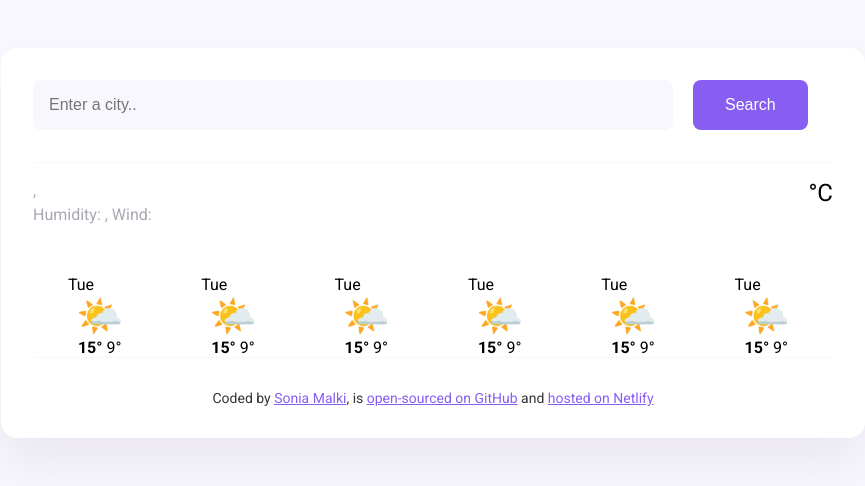
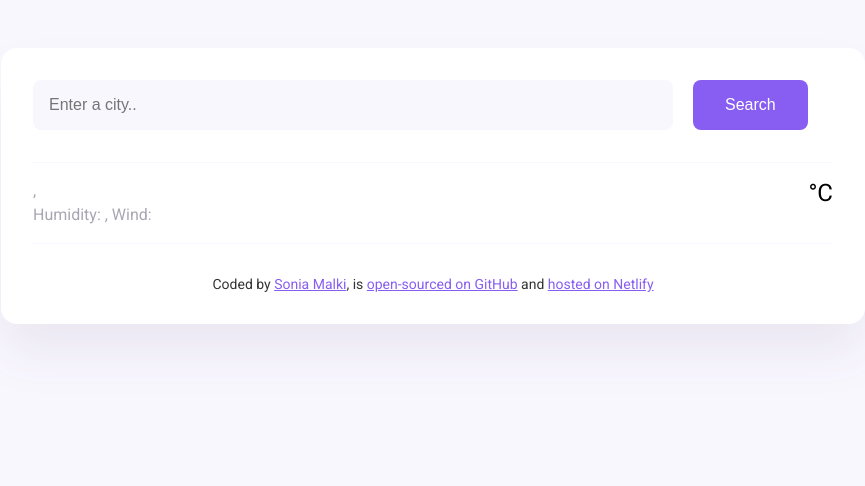
Before and after one commit to Sonia-Malki/waether-app-workalong, a plain HTML site: page index.html in a window 1280 px wide. Shown: the whole page, without its empty margins (207-1072 px from the left). Drawn offline with nearby package versions, Linux system fonts and the light colour scheme; no server answers.

Commit message:
Correction

```diff
--- a/index.html
+++ b/index.html
@@ -46,52 +46,7 @@
             <div class="weather-app-unit">°C</div>
           </div>
         </div>
-        <div class="weather-forecast">
-          <div class="weather-forecast-day">
-            <div class="weather-forecast-date">Tue</div>
-            <div class="weather-forecast-icon">🌤️</div>
-            <div class="weather-forecast-temperature">
-              <strong>15°</strong> 9°
-            </div>
-          </div>
-          <div class="weather-forecast-day">
-            <div class="weather-forecast-date">Tue</div>
-            <div class="weather-forecast-icon">🌤️</div>
-            <div class="weather-forecast-temperature">
-              <strong>15°</strong> 9°
-            </div>
-          </div>
-          <div class="weather-forecast-day">
-            <div class="weather-forecast-date">Tue</div>
-            <div class="weather-forecast-icon">🌤️</div>
-            <div class="weather-forecast-temperature">
-              <strong>15°</strong> 9°
-            </div>
-          </div>
-          <div class="weather-forecast-day">
-            <div class="weather-forecast-date">Tue</div>
-            <div class="weather-forecast-icon">🌤️</div>
-            <div class="weather-forecast-temperature">
-              <strong>15°</strong> 9°
-            </div>
-          </div>
-          <div class="weather-forecast-day">
-            <div class="weather-forecast-date">Tue</div>
-            <div class="weather-forecast-icon">🌤️</div>
-            <div class="weather-forecast-temperature">
-              <strong>15°</strong> 9°
-            </div>
-          </div>
-          <div class="weather-forecast-day">
-            <div class="weather-forecast-date">Tue</div>
-            <div class="weather-forecast-icon">🌤️</div>
-            <div class="weather-forecast-temperature">
-              <strong>15°</strong> 9°
-            </div>
-          </div>
-        </div>
       </main>
-
       <footer>
         Coded by
         <a href="https://github.com/Sonia-Malki" target="_blank">Sonia Malki</a
--- a/src/style.css
+++ b/src/style.css
@@ -92,28 +92,6 @@ header {
   font-size: 24px;
 }
 
-.weather-forecast {
-  display: flex;
-  justify-content: space-around;
-  margin-top: 32px;
-}
-
-.weather-forecast-icon {
-  font-size: 38px;
-  text-align: center;
-}
-
-.weather-forecast-temperatures {
-  text-align: center;
-  color: #f65282;
-  margin-top: 10px;
-  display: flex;
-  justify-content: center;
-}
-
-.weather-forecast-temperature {
-  padding: 0 10px;
-}
 /* Footer */
 
 footer {
```
